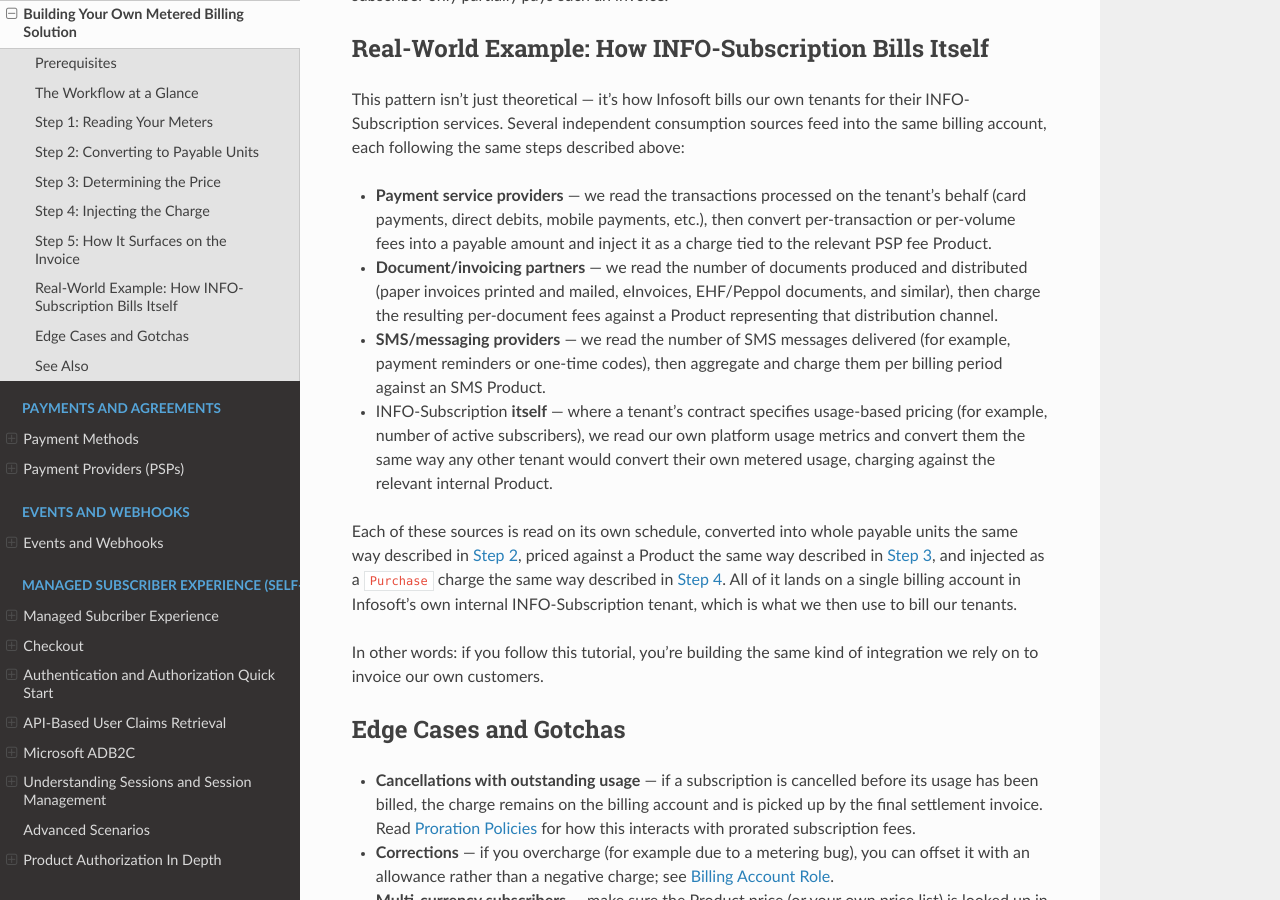
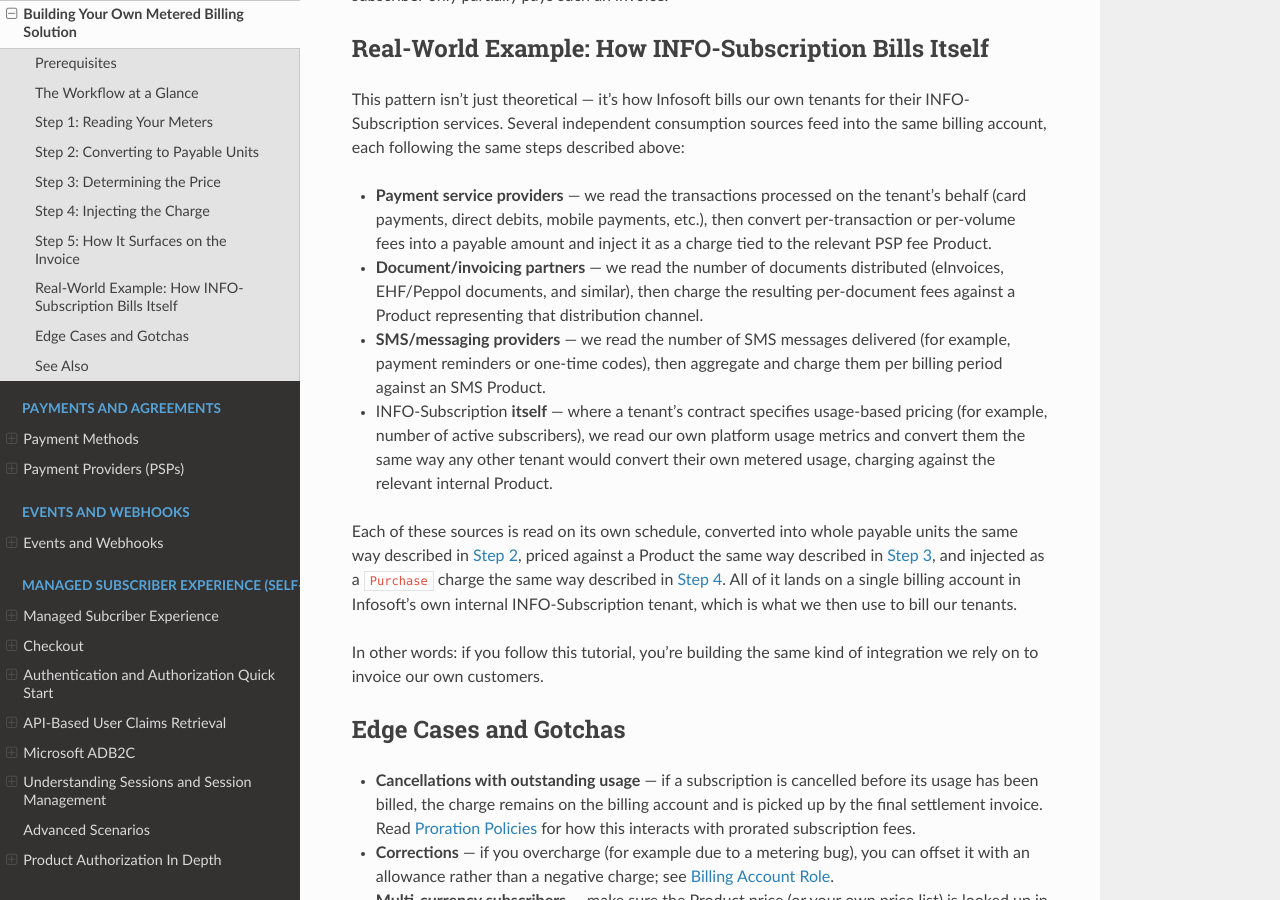
Before and after one commit to infosoftas/info-subscription-doc, a Sphinx documentation site: the page built from source/billing/metered-billing-tutorial.rst, in a window 1280 px wide and 900 px high, scrolled down 6817 px. Built offline with Sphinx 7.4.7 and the Read the Docs theme 3.1.0, drawn with Linux system fonts in a browser that asks for light colours; formulas are drawn with MathJax 3.

Commit message:
Remove inaccurate printed document example
Printed/mailed paper invoices aren't a document type we meter for
billing purposes; eInvoices and EHF/Peppol documents are the
accurate examples here.

Co-authored-by: Copilot <223556219+Copilot@users.noreply.github.com>

```diff
--- a/source/billing/metered-billing-tutorial.rst
+++ b/source/billing/metered-billing-tutorial.rst
@@ -257,7 +257,7 @@ Real-World Example: How INFO-Subscription Bills Itself
 This pattern isn't just theoretical — it's how Infosoft bills our own tenants for their |projectName| services. Several independent consumption sources feed into the same billing account, each following the same steps described above:
 
 * **Payment service providers** — we read the transactions processed on the tenant's behalf (card payments, direct debits, mobile payments, etc.), then convert per-transaction or per-volume fees into a payable amount and inject it as a charge tied to the relevant PSP fee Product.
-* **Document/invoicing partners** — we read the number of documents produced and distributed (paper invoices printed and mailed, eInvoices, EHF/Peppol documents, and similar), then charge the resulting per-document fees against a Product representing that distribution channel.
+* **Document/invoicing partners** — we read the number of documents distributed (eInvoices, EHF/Peppol documents, and similar), then charge the resulting per-document fees against a Product representing that distribution channel.
 * **SMS/messaging providers** — we read the number of SMS messages delivered (for example, payment reminders or one-time codes), then aggregate and charge them per billing period against an SMS Product.
 * |projectName| **itself** — where a tenant's contract specifies usage-based pricing (for example, number of active subscribers), we read our own platform usage metrics and convert them the same way any other tenant would convert their own metered usage, charging against the relevant internal Product.
 
```
